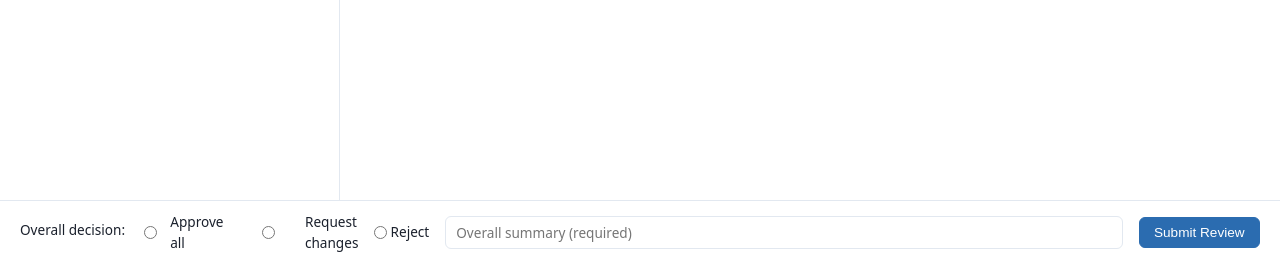
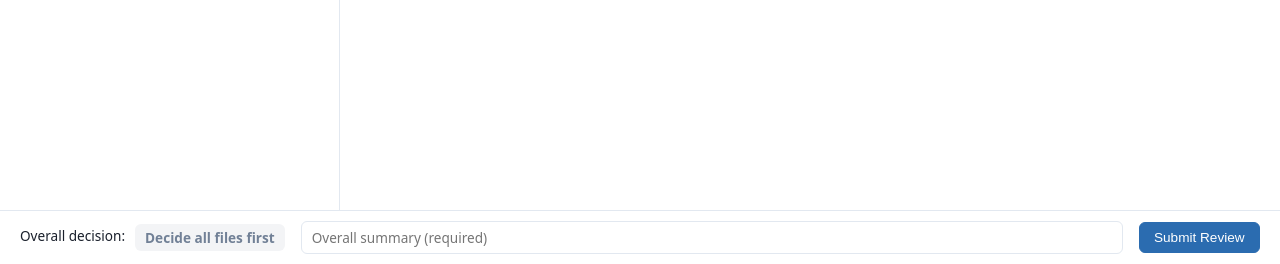
Before and after one commit to karectl/trevor, a Python web app: template src/trevor/templates/checker/review_form.html in a window 1280 px wide. Shown: the part 536-800 px from the top of the page. Run offline with Jinja, Linux system fonts and the light colour scheme; the template is opened without the code that fills it: most values are stand-ins (such as "Sample title", 1, 10 or a date in 2020); some libraries are stand-ins or nearby versions.

Commit message:
feat: derive overall review decision from per-object decisions
Replace manual radio buttons with a reactive derived decision badge:
- All approved → Approve all
- Any rejected → Reject (regardless of others)
- Any changes_requested, none rejected → Request changes
- Not all decided → submit button disabled

Uses Datastar signals + rvComputeOverall() helper that reads current
hidden input values with override for the just-clicked signal to
avoid data-bind flush timing issues.

```diff
--- a/src/trevor/static/style.css
+++ b/src/trevor/static/style.css
@@ -332,6 +332,13 @@
 .rv-footer-label { font-size: .85rem; font-weight: 500; white-space: nowrap; }
 .rv-footer-radios { display: flex; gap: 12px; font-size: .85rem; }
 .rv-footer-radios label { display: flex; align-items: center; gap: 4px; margin-bottom: 0; font-weight: 400; }
+.rv-footer-derived { display: flex; align-items: center; }
+.rv-derived-badge { font-size: .85rem; font-weight: 600; padding: 3px 10px; border-radius: var(--radius); }
+.rv-derived-undecided { background: var(--surface-alt, #f3f4f6); color: var(--text-muted); }
+.rv-derived-approved  { background: #dcfce7; color: #15803d; }
+.rv-derived-changes   { background: #fef9c3; color: #a16207; }
+.rv-derived-rejected  { background: #fee2e2; color: #b91c1c; }
+.btn-disabled, button:disabled { opacity: .45; cursor: not-allowed; }
 .rv-footer-center { flex: 1; }
 .rv-summary-input {
   width: 100%; padding: 6px 10px; border: 1px solid var(--border);
--- a/src/trevor/templates/checker/review_form.html
+++ b/src/trevor/templates/checker/review_form.html
@@ -8,7 +8,12 @@
   <script type="module" src="https://cdn.jsdelivr.net/gh/starfederation/datastar@v1.0.1/bundles/datastar.js"></script>
 </head>
 <body>
-<div class="rv-shell" data-signals="{selected: 0, {% for obj in objects %}{% if obj.state.value == 'PENDING' %}dec_{{ obj.id|replace('-','_') }}: ''{% if not loop.last %}, {% endif %}{% endif %}{% endfor %}}">
+<div class="rv-shell" data-signals="{
+  selected: 0,
+  {% for obj in objects %}{% if obj.state.value == 'PENDING' %}dec_{{ obj.id|replace('-','_') }}: '',
+  {% endif %}{% endfor %}
+  overall: ''
+}">
 
   {# Hidden per-object decision inputs synced from Datastar signals.
      form="review-form" associates them with the submit form. #}
@@ -18,6 +23,27 @@
          data-bind="dec_{{ obj.id|replace('-','_') }}">
   {% endif %}
   {% endfor %}
+
+  {# Hidden overall decision input — value derived from per-object signals #}
+  <input type="hidden" name="decision" form="review-form" data-bind="overall">
+
+  {# JS helper: derives overall decision.
+     sigId = the signal name just changed, newVal = its new value.
+     Reads current hidden inputs for all other objects (data-bind keeps them in sync). #}
+  <script>
+    function rvComputeOverall(sigId, newVal) {
+      const inputs = document.querySelectorAll('[name$="_decision"][form="review-form"]');
+      const decs = Array.from(inputs).map(i => {
+        // Use the new value for the just-clicked input, DOM value for others
+        const sig = i.getAttribute('data-bind');
+        return sig === sigId ? newVal : i.value;
+      });
+      if (decs.some(d => d === '')) return '';
+      if (decs.some(d => d === 'rejected')) return 'rejected';
+      if (decs.some(d => d === 'changes_requested')) return 'changes_requested';
+      return 'approved';
+    }
+  </script>
 
   {# ---- Header bar ---- #}
   <header class="rv-header">
@@ -208,19 +234,19 @@
             <button type="button"
                     class="rv-approve-btn"
                     data-class:rv-btn-active="$dec_{{ obj.id|replace('-','_') }} === 'approved'"
-                    data-on:click="$dec_{{ obj.id|replace('-','_') }} = 'approved'">
+                    data-on:click="$dec_{{ obj.id|replace('-','_') }} = 'approved'; $overall = rvComputeOverall('dec_{{ obj.id|replace('-','_') }}', 'approved')">
               Approve
             </button>
             <button type="button"
                     class="rv-changes-btn"
                     data-class:rv-btn-active="$dec_{{ obj.id|replace('-','_') }} === 'changes_requested'"
-                    data-on:click="$dec_{{ obj.id|replace('-','_') }} = 'changes_requested'">
+                    data-on:click="$dec_{{ obj.id|replace('-','_') }} = 'changes_requested'; $overall = rvComputeOverall('dec_{{ obj.id|replace('-','_') }}', 'changes_requested')">
               Request changes
             </button>
             <button type="button"
                     class="rv-reject-btn"
                     data-class:rv-btn-active="$dec_{{ obj.id|replace('-','_') }} === 'rejected'"
-                    data-on:click="$dec_{{ obj.id|replace('-','_') }} = 'rejected'">
+                    data-on:click="$dec_{{ obj.id|replace('-','_') }} = 'rejected'; $overall = rvComputeOverall('dec_{{ obj.id|replace('-','_') }}', 'rejected')">
               Reject
             </button>
           </div>
@@ -262,17 +288,31 @@
 
       <div class="rv-footer-left">
         <label class="rv-footer-label">Overall decision:</label>
-        <div class="rv-footer-radios">
-          <label><input type="radio" name="decision" value="approved" required> Approve all</label>
-          <label><input type="radio" name="decision" value="changes_requested"> Request changes</label>
-          <label><input type="radio" name="decision" value="rejected"> Reject</label>
+        <div class="rv-footer-derived">
+          <span class="rv-derived-badge rv-derived-undecided"
+                data-show="$overall === ''"
+                >Decide all files first</span>
+          <span class="rv-derived-badge rv-derived-approved"
+                style="display:none"
+                data-show="$overall === 'approved'"
+                >Approve all</span>
+          <span class="rv-derived-badge rv-derived-changes"
+                style="display:none"
+                data-show="$overall === 'changes_requested'"
+                >Request changes</span>
+          <span class="rv-derived-badge rv-derived-rejected"
+                style="display:none"
+                data-show="$overall === 'rejected'"
+                >Reject</span>
         </div>
       </div>
       <div class="rv-footer-center">
         <input type="text" name="summary" placeholder="Overall summary (required)" class="rv-summary-input" required>
       </div>
       <div class="rv-footer-right">
-        <button type="submit" class="btn btn-primary">Submit Review</button>
+        <button type="submit" class="btn btn-primary"
+                data-attr:disabled="$overall === '' ? true : undefined"
+                data-class:btn-disabled="$overall === ''">Submit Review</button>
       </div>
     </form>
   </footer>
```
